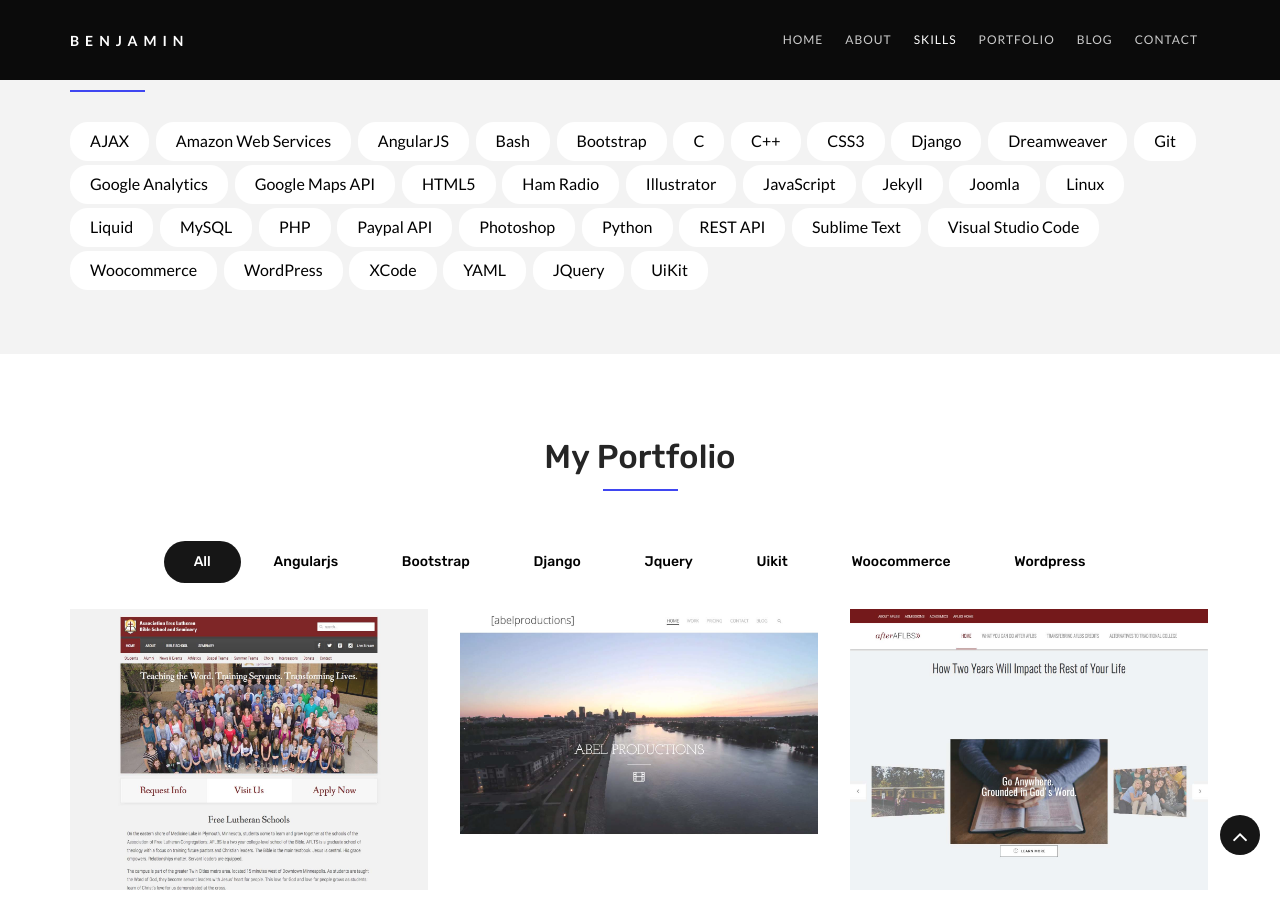
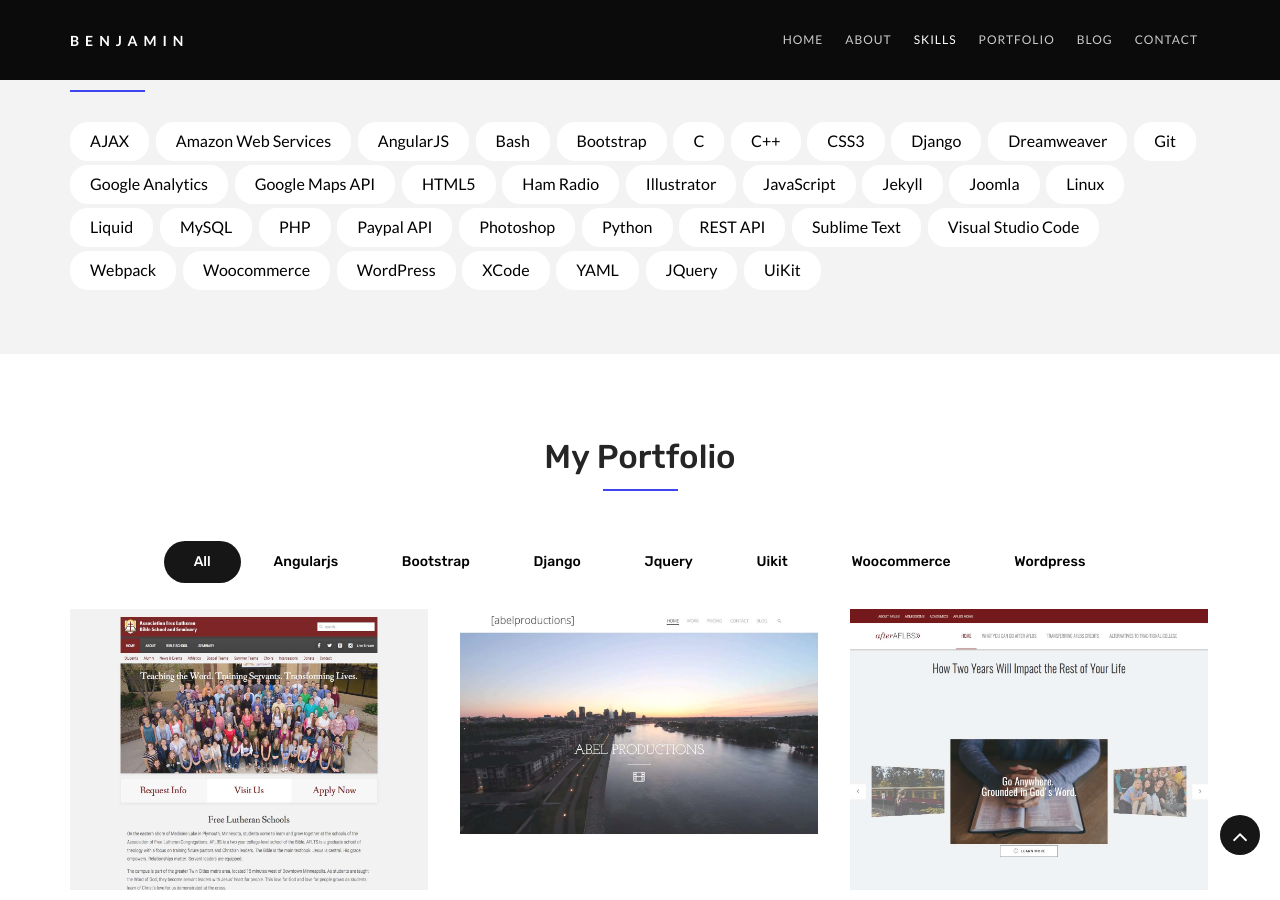
Before and after one commit to bsdahl/bsdahl.github.io, a Jekyll site: the page built from index.md, in a window 1280 px wide and 900 px high, scrolled down 2191 px. Built offline with Jekyll 4.4.1, drawn with Linux system fonts in a browser that asks for light colours; nearby versions of some CDN libraries; library files that are not in the unit come from our copies; our own code applies the rules of GitHub Pages for plain Markdown files.

Commit message:
Update skills.yml

```diff
--- a/_data/skills.yml
+++ b/_data/skills.yml
@@ -45,3 +45,4 @@
 - title: "Google Analytics"
 - title: "Ham Radio"
 - title: Amazon Web Services
+- title: Webpack
```
